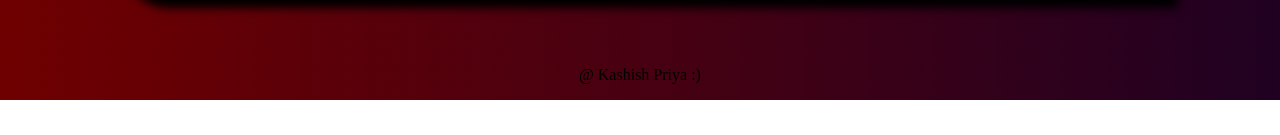
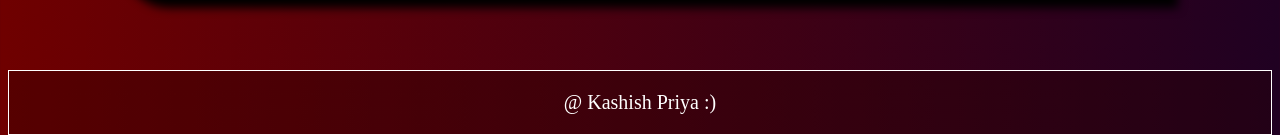
Before and after one commit to Kashissshh/TributePage.github.io, a plain HTML site: page index.html in a window 1280 px wide. Shown: the part 3662-3797 px from the top of the page. Before the commit the page ends 3762 px from the top, so only its background shows below. Drawn offline with Linux system fonts and the light colour scheme.

Commit message:
Update CSS1.css

```diff
--- a/CSS1.css
+++ b/CSS1.css
@@ -286,3 +286,13 @@ h2{
     }
 
 }
+
+footer{
+    text-align: center;
+    margin-top: 20px;
+    width: 100%;
+   color: white;
+    border:1px solid white;
+    font-size: 20px;
+    background-color: #28000056;
+}
```
